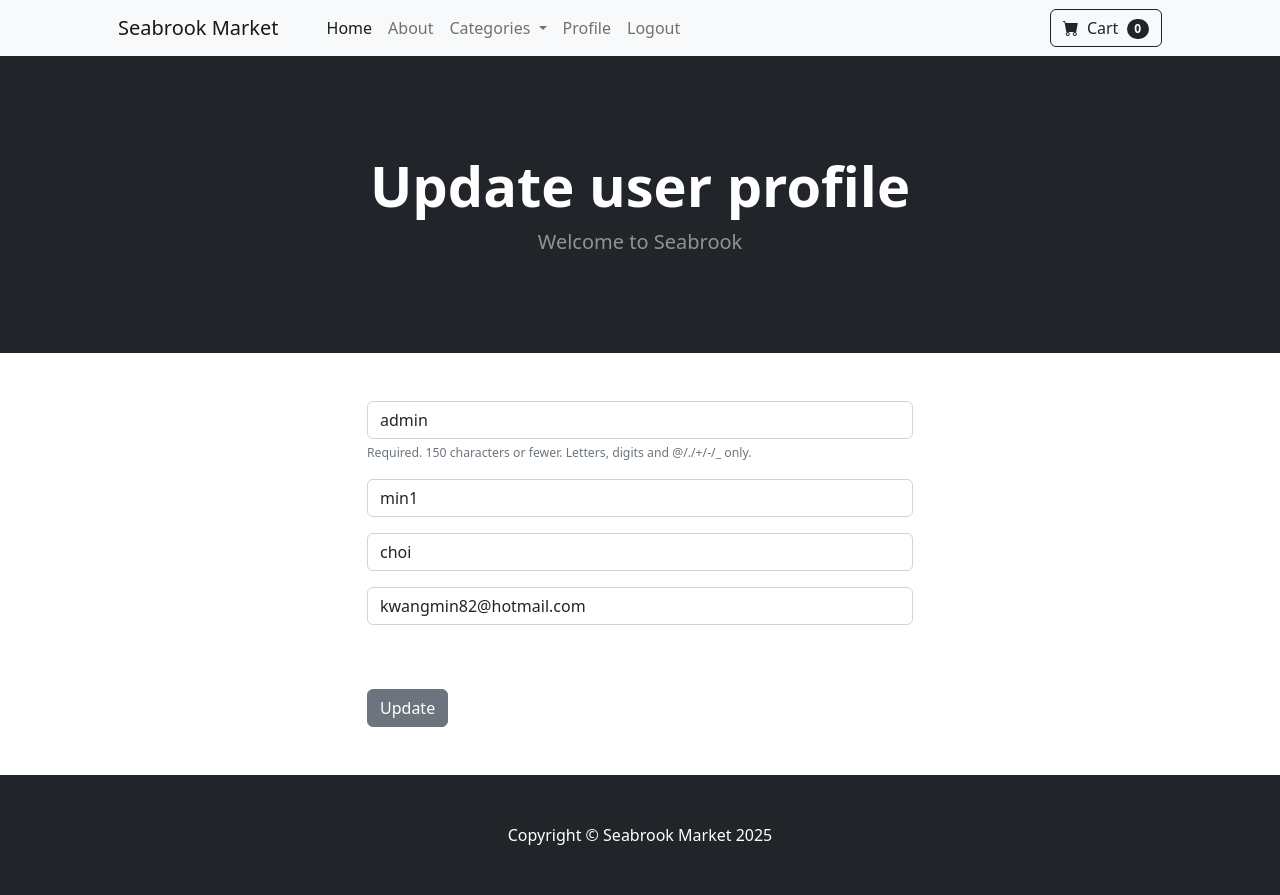
After one commit to MinChoi/django-ecom, a Django app: page /update_user/ in a window 1280 px wide. The commit adds this page. Run offline with Django 5.2, Linux system fonts and the light colour scheme; a user stored in the database is signed in; data comes from the database, SQL or seed files in the repository; both versions use the stored data as it was after the commit; some libraries are stand-ins or nearby versions.

Commit message:
update profile

```diff
--- a/ecom/store/forms.py
+++ b/ecom/store/forms.py
@@ -1,6 +1,33 @@
 from django.contrib.auth.models import User
-from django.contrib.auth.forms import UserCreationForm
+from django.contrib.auth.forms import UserCreationForm, UserChangeForm
 from django import forms
+
+class UpdateUserForm(UserChangeForm):
+
+    # remove message password related
+    password = None
+
+    email = forms.EmailField(label="",
+                             widget=forms.TextInput(attrs={'class': 'form-control', 'placeholder': 'Email Address'}))
+    first_name = forms.CharField(label="", max_length=100,
+                                 widget=forms.TextInput(attrs={'class': 'form-control', 'placeholder': 'First Name'}))
+    last_name = forms.CharField(label="", max_length=100,
+                                widget=forms.TextInput(attrs={'class': 'form-control', 'placeholder': 'Last Name'}))
+
+    class Meta:
+        model = User
+        fields = ('username', 'first_name', 'last_name', 'email')
+
+    def __init__(self, *args, **kwargs):
+        super(UpdateUserForm, self).__init__(*args, **kwargs)
+
+        self.fields['username'].widget.attrs['class'] = 'form-control'
+        self.fields['username'].widget.attrs['placeholder'] = 'User Name'
+        self.fields['username'].label = ''
+        self.fields[
+            'username'].help_text = '<span class="form-text text-muted"><small>Required. 150 characters or fewer. Letters, digits and @/./+/-/_ only.</small></span>'
+
+
 
 class SignUpForm(UserCreationForm):
     email = forms.EmailField(label="", widget=forms.TextInput(attrs={'class': 'form-control', 'placeholder': 'Email Address'}))
--- a/ecom/store/templates/navbar.html
+++ b/ecom/store/templates/navbar.html
@@ -7,13 +7,6 @@
                     <ul class="navbar-nav me-auto mb-2 mb-lg-0 ms-lg-4">
                         <li class="nav-item"><a class="nav-link active" aria-current="page" href="{% url 'home' %}">Home</a></li>
                         <li class="nav-item"><a class="nav-link" href="{% url 'about' %}">About</a></li>
-
-                        {% if request.user.is_authenticated %}
-                            <li class="nav-item"><a class="nav-link" href="{% url 'logout' %}">Logout</a></li>
-                        {% else %}
-                            <li class="nav-item"><a class="nav-link" href="{% url 'login' %}">Login</a></li>
-                            <li class="nav-item"><a class="nav-link" href="{% url 'register' %}">Register</a></li>
-                        {%  endif %}
 
                         <li class="nav-item dropdown">
                             <a class="nav-link dropdown-toggle" id="navbarDropdown" href="#" role="button" data-bs-toggle="dropdown" aria-expanded="false">
@@ -35,6 +28,16 @@
 <!--                                <li><a class="dropdown-item" href="#!">New Arrivals</a></li>-->
                             </ul>
                         </li>
+
+
+                        {% if request.user.is_authenticated %}
+                            <li class="nav-item"><a class="nav-link" href="{% url 'update_user' %}">Profile</a></li>
+                            <li class="nav-item"><a class="nav-link" href="{% url 'logout' %}">Logout</a></li>
+                        {% else %}
+                            <li class="nav-item"><a class="nav-link" href="{% url 'login' %}">Login</a></li>
+                            <li class="nav-item"><a class="nav-link" href="{% url 'register' %}">Register</a></li>
+                        {%  endif %}
+
                     </ul>
                     <form class="d-flex">
                         <a href="{% url 'cart_summary' %}" class="btn btn-outline-dark">                            <i class="bi-cart-fill me-1"></i>
--- /dev/null
+++ b/ecom/store/templates/update_user.html
@@ -0,0 +1,30 @@
+{% extends 'base.html' %}
+
+{% block contents %}
+
+        <header class="bg-dark py-5">
+            <div class="container px-4 px-lg-5 my-5">
+                <div class="text-center text-white">
+                    <h1 class="display-4 fw-bolder">Update user profile</h1>
+                    <p class="lead fw-normal text-white-50 mb-0">Welcome to Seabrook</p>
+                </div>
+            </div>
+        </header>
+
+        <div class="container mt-5 mb-5">
+            <div class="row">
+                <div class="col-md-6 offset-md-3">
+                    <form method="POST" action="">
+                      {% csrf_token %}
+                        {{ user_form.as_p }}
+                        <br><br>
+                        <button type="submit" class="btn btn-secondary">Update</button>
+                    </form>
+
+                </div>
+            </div>
+        </div>
+
+
+
+{% endblock contents %}
--- a/ecom/store/urls.py
+++ b/ecom/store/urls.py
@@ -7,6 +7,7 @@ urlpatterns = [
     path('login/', views.login_user, name='login'),
     path('logout/', views.logout_user, name='logout'),
     path('register/', views.register_user, name='register'),
+    path('update_user/', views.update_user, name='update_user'),
     path('product/<int:pk>', views.product, name='product'),
     path('category/<str:category_name>', views.category, name='category'),
     path('category_summary/', views.category_summary, name='category_summary'),
--- a/ecom/store/views.py
+++ b/ecom/store/views.py
@@ -5,7 +5,7 @@ from django.contrib import messages
 from pprint import pprint
 from django.contrib.auth.models import User
 from django.contrib.auth.forms import UserCreationForm
-from .forms import SignUpForm
+from .forms import SignUpForm, UpdateUserForm
 from django import forms
 
 def home(request):
@@ -82,3 +82,18 @@ def category_summary(request):
     categories = Category.objects.all()
 
     return render(request, 'category_summary.html', {'categories':categories})
+
+def update_user(request):
+    if request.user.is_authenticated:
+        current_user = User.objects.get(id=request.user.id)
+        user_form = UpdateUserForm(request.POST or None, instance=current_user)
+
+        if user_form.is_valid():
+            user_form.save()
+            login(request, current_user)
+            messages.success(request, ('Profile updated!'))
+            return redirect('home')
+        return render(request, 'update_user.html', {'user_form':user_form})
+    else:
+        messages.warning(request, ('Login first!'))
+        return redirect('home')
```
Also changed, not shown: ecom/db.sqlite3.
